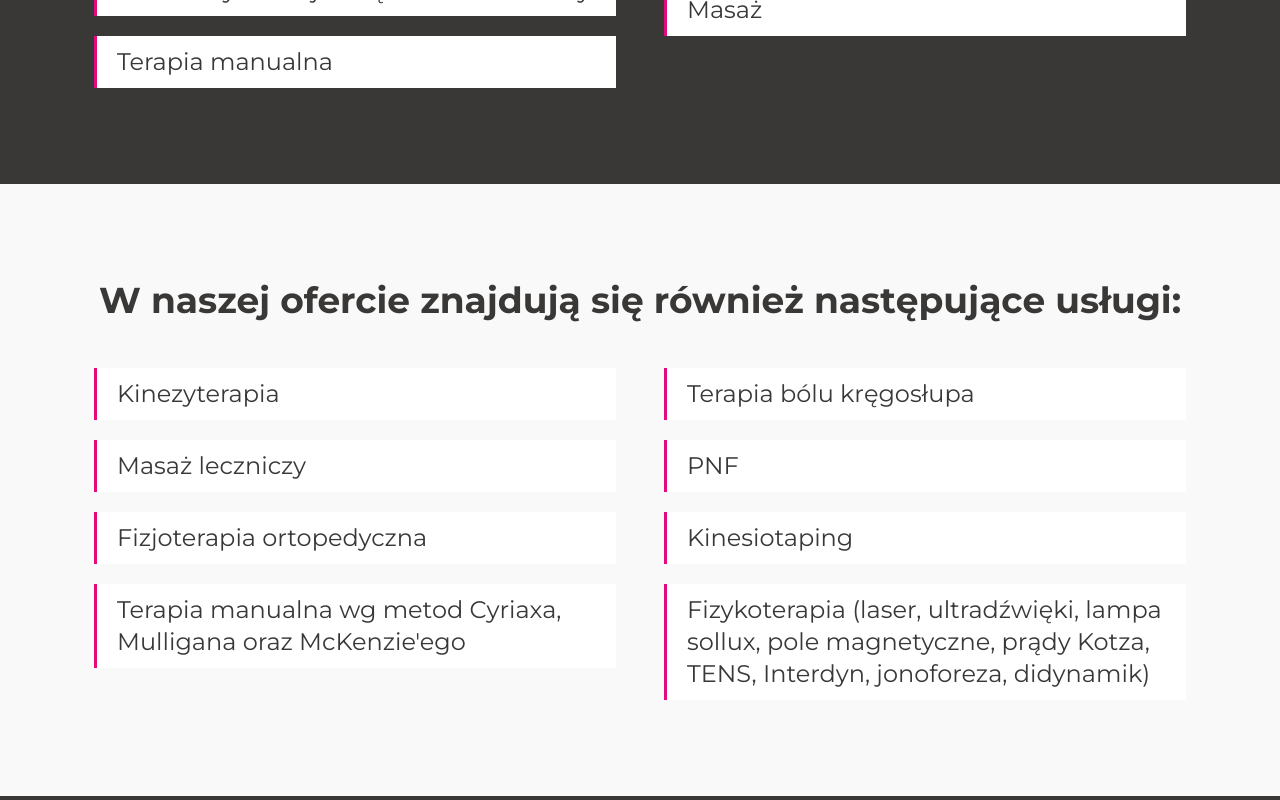
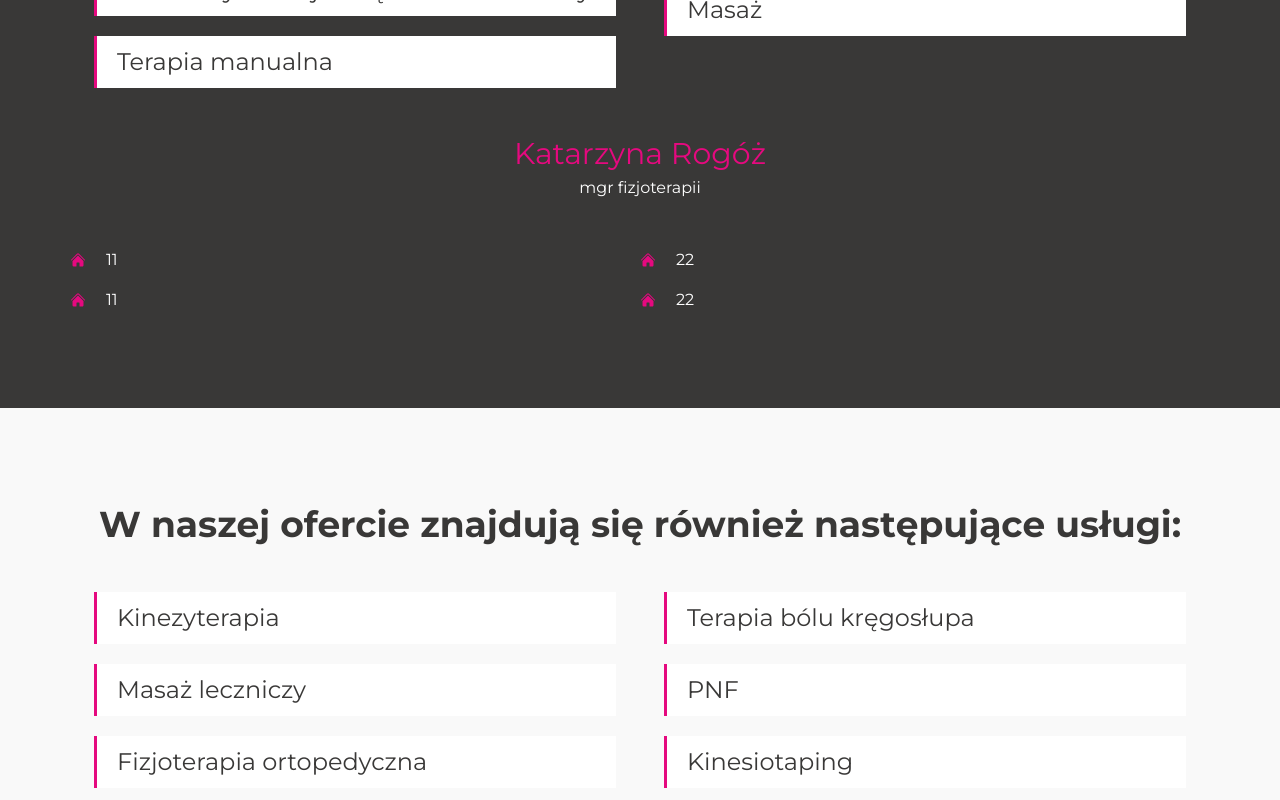
Before and after one commit to A1eeex/praktika_rehabilitacja, a Next.js app: page /offer in a window 1280 px wide. Shown: the part 1380-2180 px from the top of the page. Built offline with nearby package versions, Linux system fonts and the light colour scheme.

Commit message:
offer-fix

```diff
--- a/components/ServicesOffer.jsx
+++ b/components/ServicesOffer.jsx
@@ -1,5 +1,6 @@
 import React from 'react';
 import InfoCard from './atom/InfoCard';
+import PhysiotherapistContact from './atom/PhysiotherapistContact';
 
 const ServicesOffer = ({title}) => {
     return (
@@ -37,9 +38,12 @@ const ServicesOffer = ({title}) => {
                         <InfoCard description={'EMG Biofeedback'}/>
                         <InfoCard description={'Masaż'}/>
                     </div>
-
                 </div>
             </div>
+            <PhysiotherapistContact
+                fullName={"Katarzyna Rogóż"}
+                position={"mgr fizjoterapii"}
+            />
         </div>
     );
 };
--- a/components/TheFooter.jsx
+++ b/components/TheFooter.jsx
@@ -2,8 +2,8 @@ import Link from "next/link";
 
 const TheFooter = () => {
   return (
-  <footer className="container m-auto text-gray-600 body-font">
-    <div className="flex flex-col p-12 gap-12 lg:flex-row items-center lg:gap-0">
+  <footer className="text-gray-600 body-font">
+    <div className="container m-auto flex flex-col p-12 gap-12 lg:flex-row items-center lg:gap-0">
       <div className="w-full px-1 lg:w-1/3 ">
         <svg xmlns="http://www.w3.org/2000/svg" viewBox="0 0 24 24" fill="#e5097f" className="w-8 h-8 m-auto mb-5">
           <path d="M11.47 3.84a.75.75 0 011.06 0l8.69 8.69a.75.75 0 101.06-1.06l-8.689-8.69a2.25 2.25 0 00-3.182 0l-8.69 8.69a.75.75 0 001.061 1.06l8.69-8.69z" />
--- /dev/null
+++ b/components/atom/PhysiotherapistContact.jsx
@@ -0,0 +1,54 @@
+import Link from 'next/link';
+import React from 'react';
+
+const PhysiotherapistContact = ({fullName, position}) => {
+    return (
+        <div className='container m-auto mt-12 '>
+            <div className='mb-12 flex flex-col justify-center items-center'>
+                <h3 className='text-main-color text-3xl mb-1'>{fullName}</h3>
+                <div className='text-white'>{position}</div>
+            </div>
+            <div className='w-full flex flex-col lg:flex-row'>
+                <div className='w-full lg:w-1/2 flex flex-col items-start gap-4 '>
+                    <Link className='link_hover flex' href="#">
+                        <svg xmlns="http://www.w3.org/2000/svg" viewBox="0 0 24 24" fill="#e5097f" className="w-4 h-4 m-auto mr-5">
+                            <path d="M11.47 3.84a.75.75 0 011.06 0l8.69 8.69a.75.75 0 101.06-1.06l-8.689-8.69a2.25 2.25 0 00-3.182 0l-8.69 8.69a.75.75 0 001.061 1.06l8.69-8.69z" />
+                            <path d="M12 5.432l8.159 8.159c.03.03.06.058.091.086v6.198c0 1.035-.84 1.875-1.875 1.875H15a.75.75 0 01-.75-.75v-4.5a.75.75 0 00-.75-.75h-3a.75.75 0 00-.75.75V21a.75.75 0 01-.75.75H5.625a1.875 1.875 0 01-1.875-1.875v-6.198a2.29 2.29 0 00.091-.086L12 5.43z" />
+                        </svg>
+                        <div className='text-white'>1</div>
+                        <div className='text-white'>1</div>
+                    </Link>
+                    <Link className='link_hover flex' href="#">
+                        <svg xmlns="http://www.w3.org/2000/svg" viewBox="0 0 24 24" fill="#e5097f" className="w-4 h-4 m-auto mr-5">
+                            <path d="M11.47 3.84a.75.75 0 011.06 0l8.69 8.69a.75.75 0 101.06-1.06l-8.689-8.69a2.25 2.25 0 00-3.182 0l-8.69 8.69a.75.75 0 001.061 1.06l8.69-8.69z" />
+                            <path d="M12 5.432l8.159 8.159c.03.03.06.058.091.086v6.198c0 1.035-.84 1.875-1.875 1.875H15a.75.75 0 01-.75-.75v-4.5a.75.75 0 00-.75-.75h-3a.75.75 0 00-.75.75V21a.75.75 0 01-.75.75H5.625a1.875 1.875 0 01-1.875-1.875v-6.198a2.29 2.29 0 00.091-.086L12 5.43z" />
+                        </svg>
+                        <div className='text-white'>1</div>
+                        <div className='text-white'>1</div>
+                    </Link>
+                </div>
+                <div className='w-full lg:w-1/2 flex flex-col items-start gap-4'>
+                    <Link className='link_hover flex' href="#">
+                        <svg xmlns="http://www.w3.org/2000/svg" viewBox="0 0 24 24" fill="#e5097f" className="w-4 h-4 m-auto mr-5">
+                            <path d="M11.47 3.84a.75.75 0 011.06 0l8.69 8.69a.75.75 0 101.06-1.06l-8.689-8.69a2.25 2.25 0 00-3.182 0l-8.69 8.69a.75.75 0 001.061 1.06l8.69-8.69z" />
+                            <path d="M12 5.432l8.159 8.159c.03.03.06.058.091.086v6.198c0 1.035-.84 1.875-1.875 1.875H15a.75.75 0 01-.75-.75v-4.5a.75.75 0 00-.75-.75h-3a.75.75 0 00-.75.75V21a.75.75 0 01-.75.75H5.625a1.875 1.875 0 01-1.875-1.875v-6.198a2.29 2.29 0 00.091-.086L12 5.43z" />
+                        </svg>
+                        <div className='text-white'>2</div>
+                        <div className='text-white'>2</div>
+                    </Link>
+                    <Link className='link_hover flex' href="#">
+                        <svg xmlns="http://www.w3.org/2000/svg" viewBox="0 0 24 24" fill="#e5097f" className="w-4 h-4 m-auto mr-5">
+                            <path d="M11.47 3.84a.75.75 0 011.06 0l8.69 8.69a.75.75 0 101.06-1.06l-8.689-8.69a2.25 2.25 0 00-3.182 0l-8.69 8.69a.75.75 0 001.061 1.06l8.69-8.69z" />
+                            <path d="M12 5.432l8.159 8.159c.03.03.06.058.091.086v6.198c0 1.035-.84 1.875-1.875 1.875H15a.75.75 0 01-.75-.75v-4.5a.75.75 0 00-.75-.75h-3a.75.75 0 00-.75.75V21a.75.75 0 01-.75.75H5.625a1.875 1.875 0 01-1.875-1.875v-6.198a2.29 2.29 0 00.091-.086L12 5.43z" />
+                        </svg>
+                        <div className='text-white'>2</div>
+                        <div className='text-white'>2</div>
+                    </Link>
+                </div>
+            </div>
+
+        </div>
+    );
+};
+
+export default PhysiotherapistContact;
```
Lines whose indentation alone changed are shown as unchanged.
